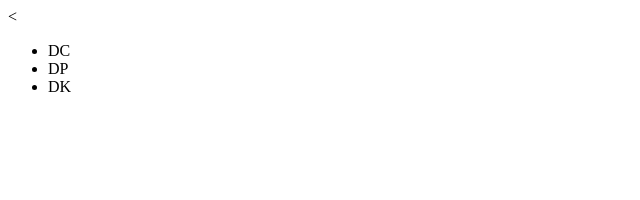
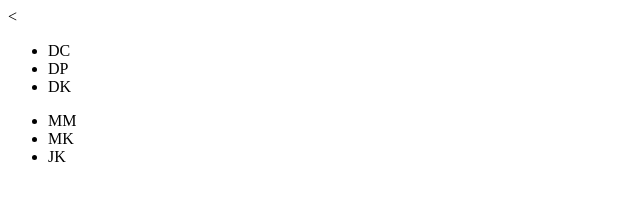
Before and after one commit to afcsagir/git_branch_test, a plain HTML site: page index.html in a window 1280 px wide. Shown: the whole page, without its empty margins (0-640 px from the left). Drawn offline with Linux system fonts and the light colour scheme.

Commit message:
index modified

```diff
--- a/index.html
+++ b/index.html
@@ -10,6 +10,15 @@
 	  	<li>DP</li>
 	  	<li>DK</li>
 	  </ul>
+         <module-two>
+	    <ul>
+	        <li>MM</li>
+		<li>MK</li>
+		<li>JK</li>
+	     </ul>
+
+
+
 
 </body>
-</html>
+	</html>
```
